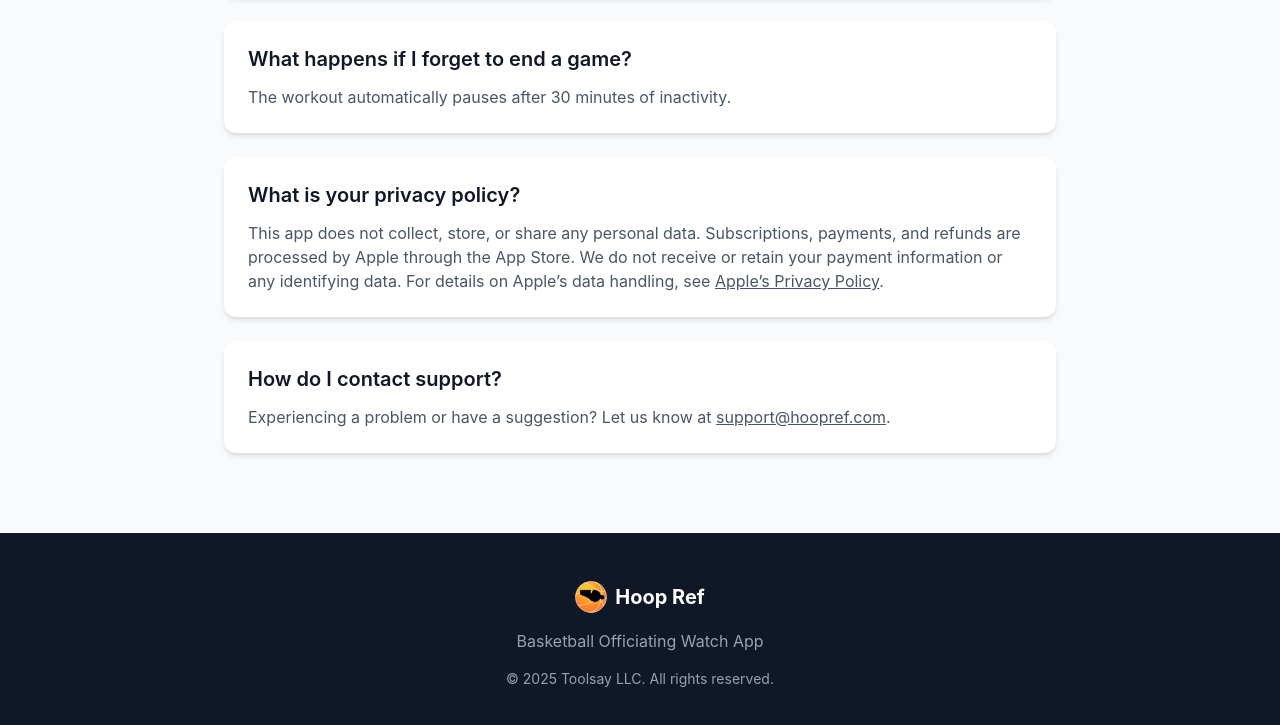
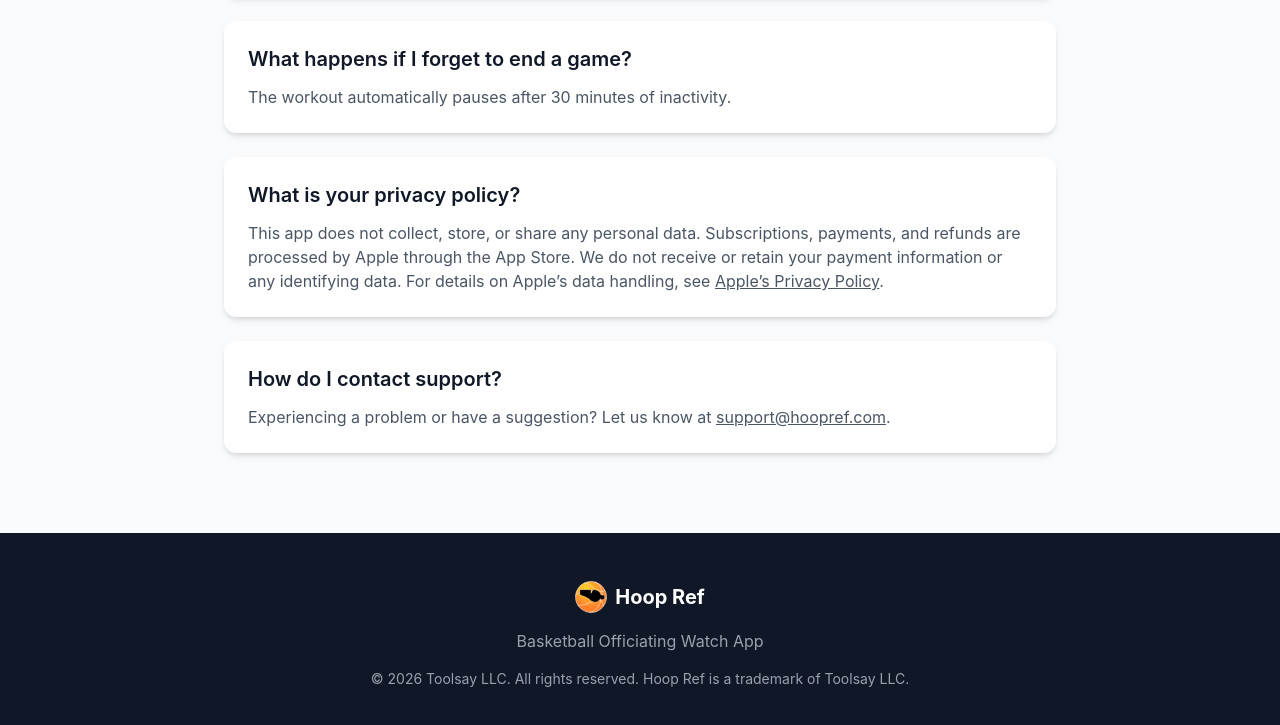
Before and after one commit to Toolsay/HoopRefWebsite, a plain HTML site: page index.html in a window 1280 px wide. Shown: the part 3430-4155 px from the top of the page. Drawn offline with Linux system fonts and the light colour scheme.

Commit message:
Added trademark indication.

```diff
--- a/index.html
+++ b/index.html
@@ -285,7 +285,7 @@
 					<span class="text-xl font-bold text-white">Hoop Ref</span>
 				</div>
 				<p class="mb-4">Basketball Officiating Watch App</p>
-				<p class="text-sm">© 2025 Toolsay LLC. All rights reserved.</p>
+				<p class="text-sm">© 2026 Toolsay LLC. All rights reserved. Hoop Ref is a trademark of Toolsay LLC.</p>
 			</div>
 		</div>
 	</footer>
```
